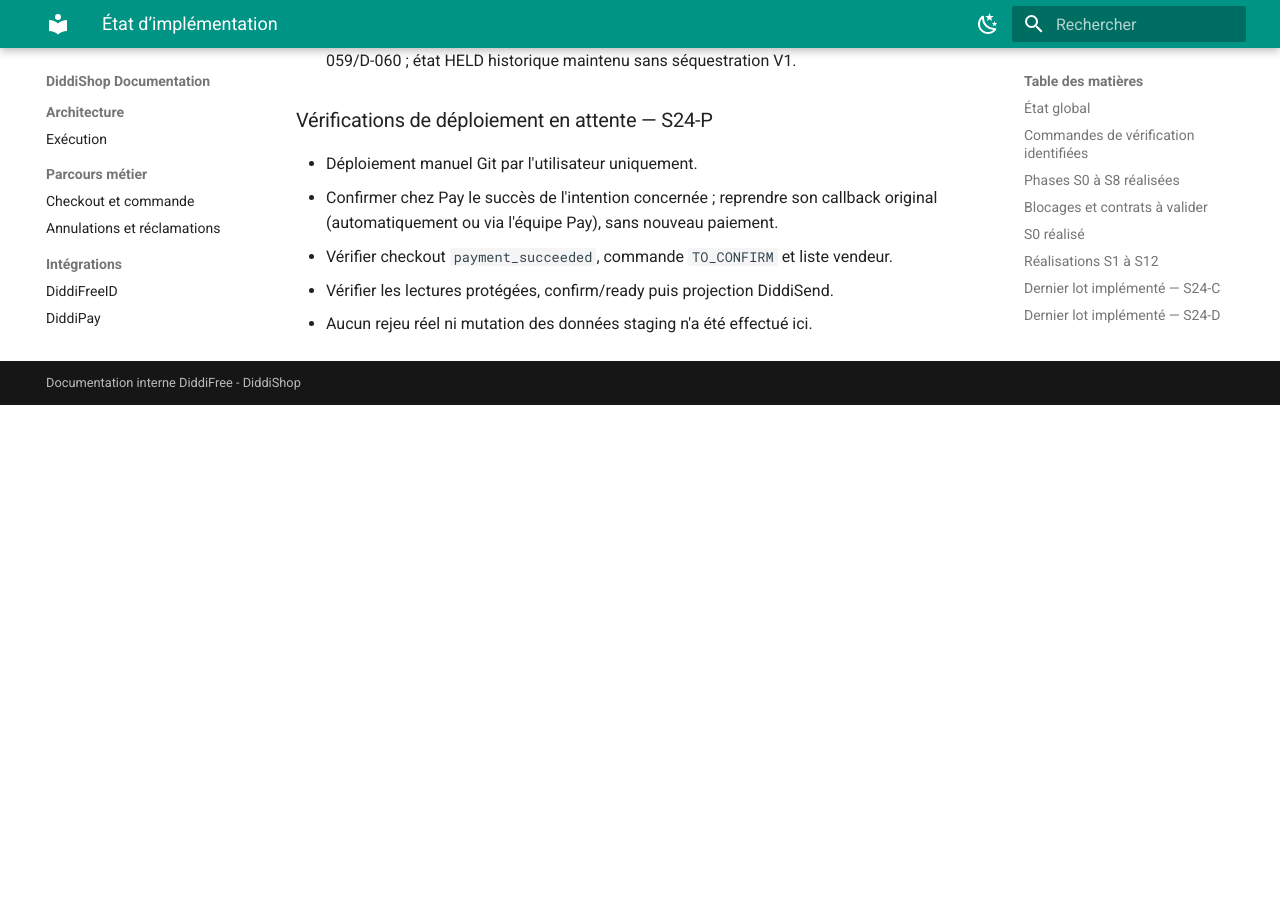
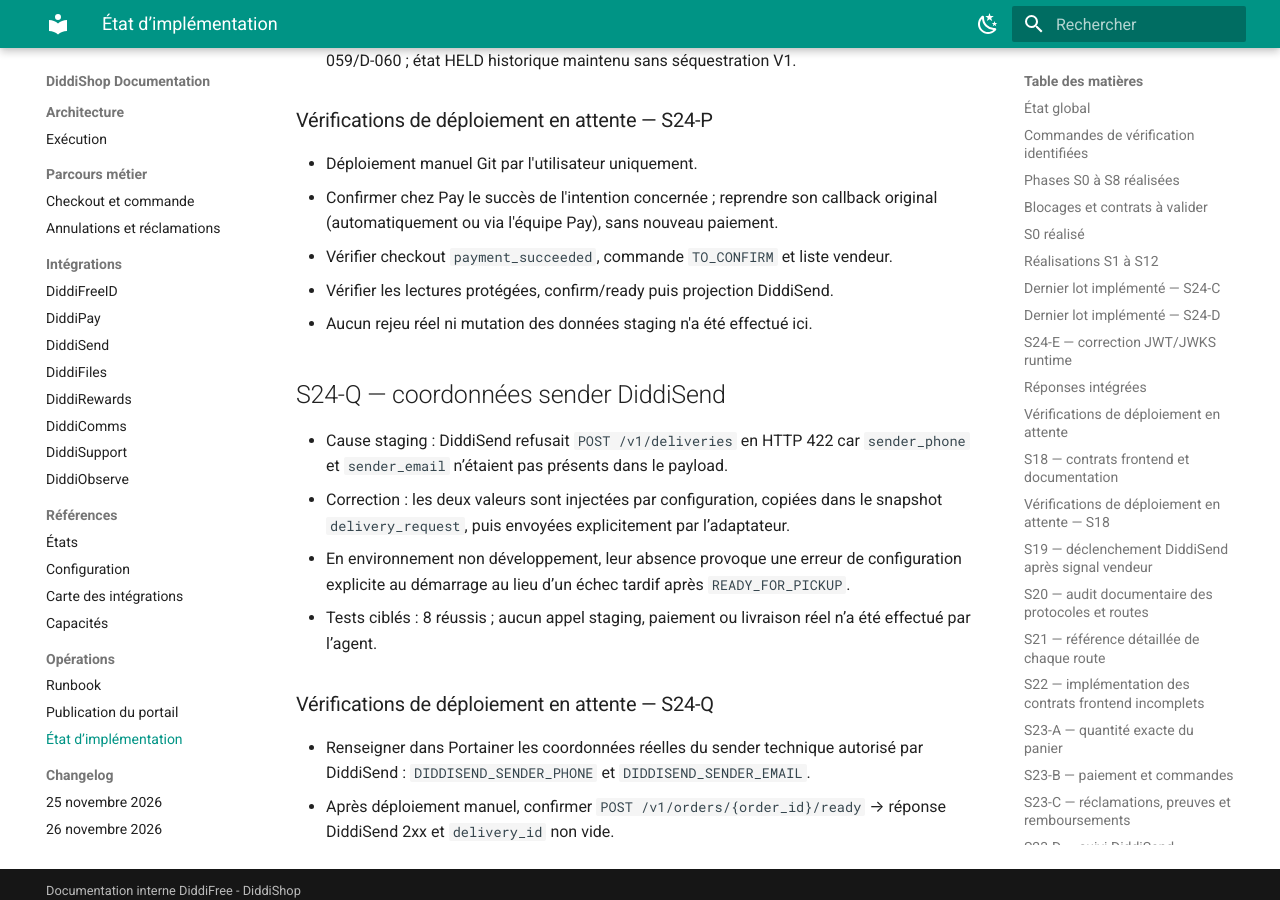
Before and after one commit to DIDDI-FREE/diddi-shop-backend-staging, an MkDocs documentation site: the page built from docs/IMPLEMENTATION-STATUS.md, in a window 1280 px wide and 900 px high, scrolled down 14109 px. Built offline with MkDocs 1.6.1 and Material for MkDocs 9.7.7, drawn with Linux system fonts in a browser that asks for light colours; before the commit the page ends 14514 px from its top, so only the background shows below that.

Commit message:
fix(diddisend): send required sender contact fields

```diff
--- a/docker-compose.yml
+++ b/docker-compose.yml
@@ -58,6 +58,8 @@ services:
       DIDDISEND_AUDIENCE: ${DIDDISEND_AUDIENCE:-diddisend}
       DIDDISEND_ORIGIN_SERVICE: ${DIDDISEND_ORIGIN_SERVICE:-diddishop}
       DIDDISEND_SERVICE_USER_ID: ${DIDDISEND_SERVICE_USER_ID:?Set DIDDISEND_SERVICE_USER_ID in Portainer}
+      DIDDISEND_SENDER_PHONE: ${DIDDISEND_SENDER_PHONE:?Set DIDDISEND_SENDER_PHONE in Portainer}
+      DIDDISEND_SENDER_EMAIL: ${DIDDISEND_SENDER_EMAIL:?Set DIDDISEND_SENDER_EMAIL in Portainer}
       DIDDI_SHOP_DIDDIPAY_WEBHOOK_SECRET: ${DIDDI_SHOP_DIDDIPAY_WEBHOOK_SECRET:?Set DIDDI_SHOP_DIDDIPAY_WEBHOOK_SECRET in Portainer}
       DIDDI_SHOP_DIDDISEND_WEBHOOK_SECRET: ${DIDDI_SHOP_DIDDISEND_WEBHOOK_SECRET:?Set DIDDI_SHOP_DIDDISEND_WEBHOOK_SECRET in Portainer}
       DIDDI_SHOP_ORDER_SELLER_CONFIRMATION_HOURS: ${DIDDI_SHOP_ORDER_SELLER_CONFIRMATION_HOURS:-24}
--- a/docs/IMPLEMENTATION-STATUS.md
+++ b/docs/IMPLEMENTATION-STATUS.md
@@ -512,3 +512,22 @@ PyJWT au build. Aucun changement Portainer n’a été effectué.
 - Vérifier checkout `payment_succeeded`, commande `TO_CONFIRM` et liste vendeur.
 - Vérifier les lectures protégées, confirm/ready puis projection DiddiSend.
 - Aucun rejeu réel ni mutation des données staging n'a été effectué ici.
+
+## S24-Q — coordonnées sender DiddiSend
+
+- Cause staging : DiddiSend refusait `POST /v1/deliveries` en HTTP 422 car
+  `sender_phone` et `sender_email` n’étaient pas présents dans le payload.
+- Correction : les deux valeurs sont injectées par configuration, copiées dans
+  le snapshot `delivery_request`, puis envoyées explicitement par l’adaptateur.
+- En environnement non développement, leur absence provoque une erreur de
+  configuration explicite au démarrage au lieu d’un échec tardif après
+  `READY_FOR_PICKUP`.
+- Tests ciblés : 8 réussis ; aucun appel staging, paiement ou livraison réel
+  n’a été effectué par l’agent.
+
+### Vérifications de déploiement en attente — S24-Q
+
+- Renseigner dans Portainer les coordonnées réelles du sender technique autorisé
+  par DiddiSend : `DIDDISEND_SENDER_PHONE` et `DIDDISEND_SENDER_EMAIL`.
+- Après déploiement manuel, confirmer `POST /v1/orders/{order_id}/ready` →
+  réponse DiddiSend 2xx et `delivery_id` non vide.
```
Also changed, not shown: docs/decisions/DECISIONS.md (+16 -0 lines), docs/integrations/diddisend.md (+14 -2 lines), docs/reference/configuration.md (+3 -1 lines), tasks/PHASE-S24-Q-IMPLEMENTATION-2026-11-27.md (added, +17 -0 lines), tasks/PHASE-S24-Q-PLAN-2026-11-27.md (added, +12 -0 lines), tasks/todo.md (+1 -0 lines), 8 other files.
